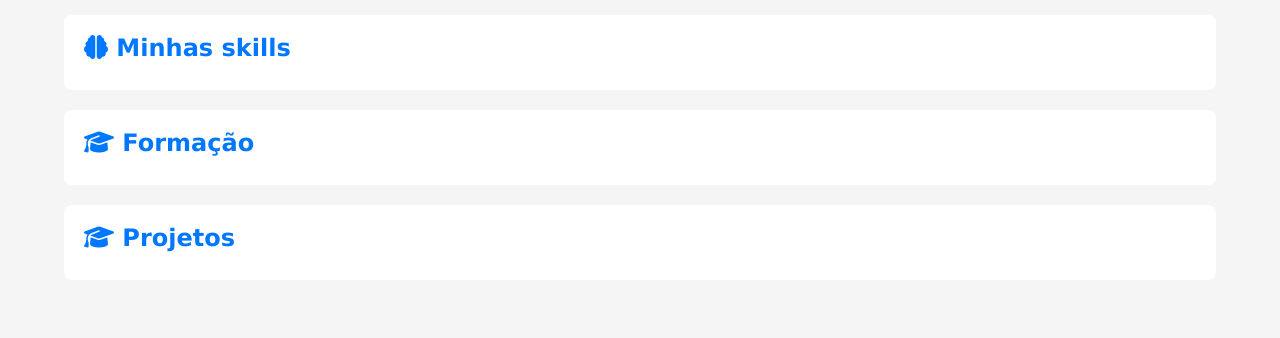
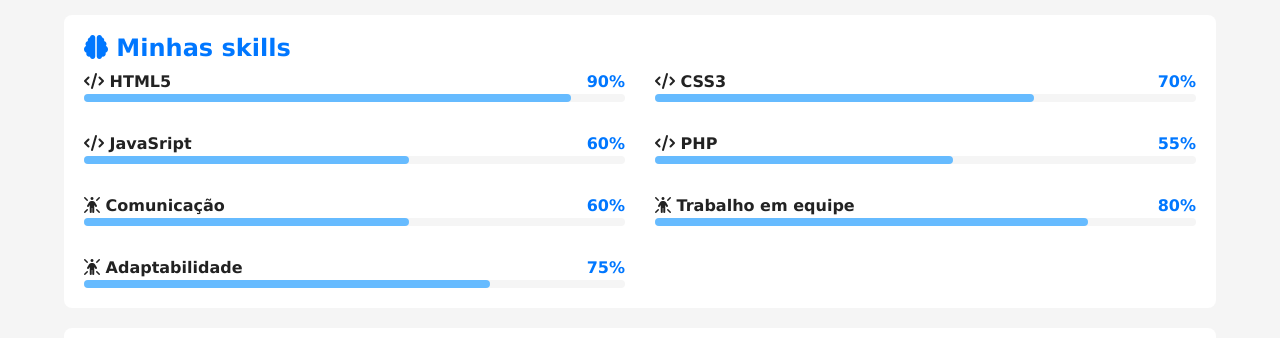
Before and after one commit to hkojim/projeto-portifolio, a plain HTML site: page index.html in a window 1280 px wide. Shown: the part 1156-1494 px from the top of the page. Before the commit the page ends 1456 px from the top, so only its background shows below. Drawn offline with Linux system fonts and the light colour scheme.

Commit message:
sklls criadas

```diff
--- a/estilos/style.css
+++ b/estilos/style.css
@@ -121,8 +121,8 @@ article{
   margin-bottom: 20px;
   border-radius: 8px;
 }
+article h2{
 
-article h2{
   color: var(--destaque);
   margin-bottom: 10px;
 }
@@ -142,3 +142,44 @@ article#video .video-container{
   height: 100%;
   border-radius: 8px;
 }
+
+#skill-container{
+  display: grid;
+  grid-template-columns: 1fr;
+  gap: 30px;
+}
+
+#skill-container .info{
+  display: flex;
+  justify-content: space-between;
+  align-items: center;
+}
+
+#skill-container .nome{
+  font-weight: bold;
+  color: var(--texto);
+}
+
+#skill-container .porcent{
+  font-weight: bold;
+  color: var(--destaque);
+}
+
+#skill-container .barra{
+  width: 100%;
+  height: 8px;
+  background-color: var(--fundo-principal);
+  border-radius: 4px;
+}
+
+#skill-container .progresso{
+  height: 100%;
+  background-color: var(--destaque-inverso);
+  border-radius: 4px;
+}
+
+@media screen and (min-width: 768px){
+  #skill-container{
+    grid-template-columns: 1fr 1fr;
+  }
+}
--- a/index.html
+++ b/index.html
@@ -44,6 +44,107 @@
             <article id="skills">
                 <h2><i class="fa-solid fa-brain"></i> Minhas skills</h2>
 
+                <div id="skill-container">
+                    <div class="item">
+                        <div class="info">
+                            <span class="nome">
+                                <i class="fa-solid fa-code"></i> HTML5
+                            </span>
+                            <span class="porcent">
+                                90%
+                            </span>
+                        </div>
+                        <div class="barra">
+                            <div class="progresso" style="width: 90%;"></div>
+                        </div>
+                    </div>
+
+                    <div class="item">
+                        <div class="info">
+                            <span class="nome">
+                                <i class="fa-solid fa-code"></i> CSS3
+                            </span>
+                            <span class="porcent">
+                                70%
+                            </span>
+                        </div>
+                        <div class="barra">
+                            <div class="progresso" style="width: 70%;"></div>
+                        </div>
+                    </div>
+
+                    <div class="item">
+                        <div class="info">
+                            <span class="nome">
+                                <i class="fa-solid fa-code"></i> JavaSript
+                            </span>
+                            <span class="porcent">
+                                60%
+                            </span>
+                        </div>
+                        <div class="barra">
+                            <div class="progresso" style="width: 60%;"></div>
+                        </div>
+                    </div>
+
+                    <div class="item">
+                        <div class="info">
+                            <span class="nome">
+                                <i class="fa-solid fa-code"></i> PHP
+                            </span>
+                            <span class="porcent">
+                                55%
+                            </span>
+                        </div>
+                        <div class="barra">
+                            <div class="progresso" style="width: 55%;"></div>
+                        </div>
+                    </div>
+
+                    <div class="item">
+                        <div class="info">
+                            <span class="nome">
+                                <i class="fa-solid fa-person-rays"></i> Comunicação
+                            </span>
+                            <span class="porcent">
+                                60%
+                            </span>
+                        </div>
+                        <div class="barra">
+                            <div class="progresso" style="width: 60%;"></div>
+                        </div>
+                    </div>
+
+                    <div class="item">
+                        <div class="info">
+                            <span class="nome">
+                                <i class="fa-solid fa-person-rays"></i> Trabalho em equipe
+                            </span>
+                            <span class="porcent">
+                                80%
+                            </span>
+                        </div>
+                        <div class="barra">
+                            <div class="progresso" style="width: 80%;"></div>
+                        </div>
+                    </div>
+
+                    <div class="item">
+                        <div class="info">
+                            <span class="nome">
+                                <i class="fa-solid fa-person-rays"></i> Adaptabilidade
+                            </span>
+                            <span class="porcent">
+                                75%
+                            </span>
+                        </div>
+                        <div class="barra">
+                            <div class="progresso" style="width: 75%;"></div>
+                        </div>
+                    </div>
+
+                </div>
+
             </article> <!-- Fim article -->
             <article id="formacao">
                 <h2><i class="fa-solid fa-graduation-cap"></i> Formação</h2>
```
